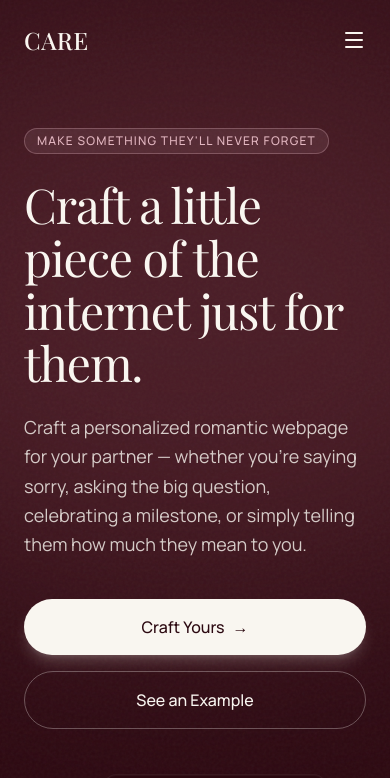
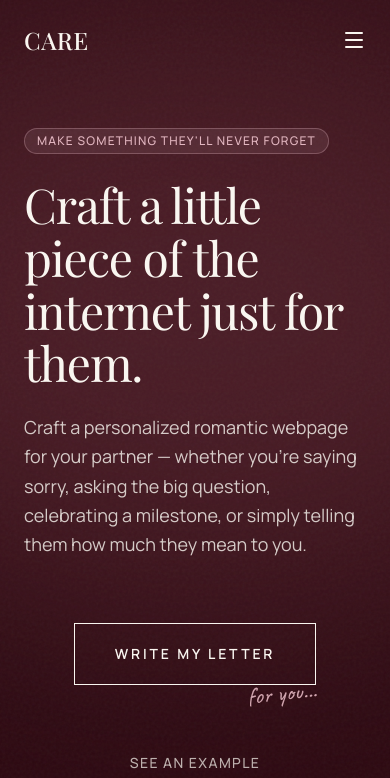
Before and after one commit to swarnavobiswas2005-debug/care, a Next.js app: page / in a window 390 px wide. Shown: the top 778 px of the page. Built offline with nearby package versions, Linux system fonts and the light colour scheme; no server answers.

Commit message:
style: implement custom typography pattern for CTA buttons with handwritten annotations

```diff
--- a/src/app/globals.css
+++ b/src/app/globals.css
@@ -1,4 +1,4 @@
-@import url('https://fonts.googleapis.com/css2?family=Cormorant+Garamond:wght@300;400;500;600&family=Manrope:wght@400;500;600&family=Playfair+Display:wght@400;500;600;700&family=Quicksand:wght@400;500;600;700&display=swap');
+@import url('https://fonts.googleapis.com/css2?family=Cormorant+Garamond:wght@300;400;500;600&family=Manrope:wght@400;500;600&family=Playfair+Display:wght@400;500;600;700&family=Quicksand:wght@400;500;600;700&family=Caveat:wght@400;500;600&display=swap');
 @import "tailwindcss";
 @theme inline {
   --color-primary-burgundy: #4A0E1B;
@@ -17,6 +17,7 @@
   --font-sans: "Manrope", sans-serif;
   --font-cormorant: "Cormorant Garamond", serif;
   --font-quicksand: "Quicksand", sans-serif;
+  --font-handwriting: "Caveat", cursive;
 }
 
 :root {
--- a/src/components/CtaSection.tsx
+++ b/src/components/CtaSection.tsx
@@ -38,17 +38,23 @@ export function CtaSection() {
           whileInView={{ opacity: 1, y: 0 }}
           viewport={{ once: true }}
           transition={{ duration: 0.6, delay: 0.4 }}
-          className="flex flex-col sm:flex-row gap-4 w-full sm:w-auto"
+          className="flex flex-col sm:flex-row gap-10 sm:gap-6 mt-4 w-full sm:w-auto items-center sm:items-start"
         >
-          <Link
-            href={isLoggedIn ? "/dashboard" : "/login"}
-            className="inline-flex items-center justify-center px-10 py-5 text-lg font-medium text-primary-wine bg-primary-ivory rounded-full hover:scale-105 transition-transform shadow-[0_0_40px_rgba(249,246,240,0.2)]"
-          >
-            Craft Your Love Page <span className="ml-2">→</span>
-          </Link>
+          <div className="relative group mt-2">
+            <Link
+              href={isLoggedIn ? "/dashboard" : "/login"}
+              className="inline-flex items-center justify-center px-10 py-5 text-sm font-semibold text-primary-ivory bg-transparent border border-primary-ivory uppercase tracking-[0.2em] hover:bg-primary-ivory hover:text-primary-wine transition-colors"
+            >
+              WRITE MY LETTER
+            </Link>
+            <div className="absolute -bottom-6 right-0 text-2xl font-handwriting text-accent-blush -rotate-6 opacity-90 group-hover:-rotate-12 transition-transform duration-300">
+              for you...
+            </div>
+          </div>
+
           <Link
             href="#experiences"
-            className="inline-flex items-center justify-center px-10 py-5 text-lg font-medium text-primary-ivory border border-primary-ivory/30 rounded-full hover:bg-primary-ivory/10 transition-colors"
+            className="inline-flex items-center justify-center px-10 py-5 text-sm font-medium text-primary-ivory/70 hover:text-primary-ivory transition-colors mt-2 sm:mt-2 uppercase tracking-widest"
           >
             Explore Experiences
           </Link>
--- a/src/components/Hero.tsx
+++ b/src/components/Hero.tsx
@@ -47,17 +47,23 @@ export function Hero() {
             initial={{ opacity: 0, y: 20 }}
             animate={{ opacity: 1, y: 0 }}
             transition={{ duration: 0.6, delay: 0.3 }}
-            className="flex flex-col sm:flex-row gap-4 mt-4 w-full sm:w-auto"
+            className="flex flex-col sm:flex-row gap-10 sm:gap-6 mt-8 w-full sm:w-auto items-center sm:items-start"
           >
-            <Link
-              href={isLoggedIn ? "/dashboard" : "/login"}
-              className="inline-flex items-center justify-center px-8 py-4 text-base font-medium text-primary-wine bg-primary-ivory rounded-full hover:scale-105 transition-transform shadow-lg shadow-primary-ivory/20"
-            >
-              Craft Yours <span className="ml-2">→</span>
-            </Link>
+            <div className="relative group mt-2">
+              <Link
+                href={isLoggedIn ? "/dashboard" : "/login"}
+                className="inline-flex items-center justify-center px-10 py-5 text-sm font-semibold text-primary-ivory bg-transparent border border-primary-ivory uppercase tracking-[0.2em] hover:bg-primary-ivory hover:text-primary-wine transition-colors"
+              >
+                WRITE MY LETTER
+              </Link>
+              <div className="absolute -bottom-6 right-0 text-2xl font-handwriting text-accent-blush -rotate-6 opacity-90 group-hover:-rotate-12 transition-transform duration-300">
+                for you...
+              </div>
+            </div>
+
             <Link
               href="#examples"
-              className="inline-flex items-center justify-center px-8 py-4 text-base font-medium text-primary-ivory border border-primary-ivory/30 rounded-full hover:bg-primary-ivory/10 transition-colors"
+              className="inline-flex items-center justify-center px-8 py-5 text-sm font-medium text-primary-ivory/70 hover:text-primary-ivory transition-colors mt-2 sm:mt-2 uppercase tracking-widest"
             >
               See an Example
             </Link>
```
